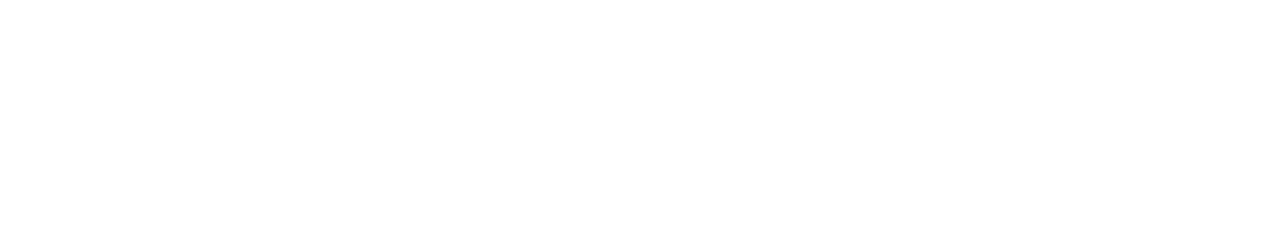
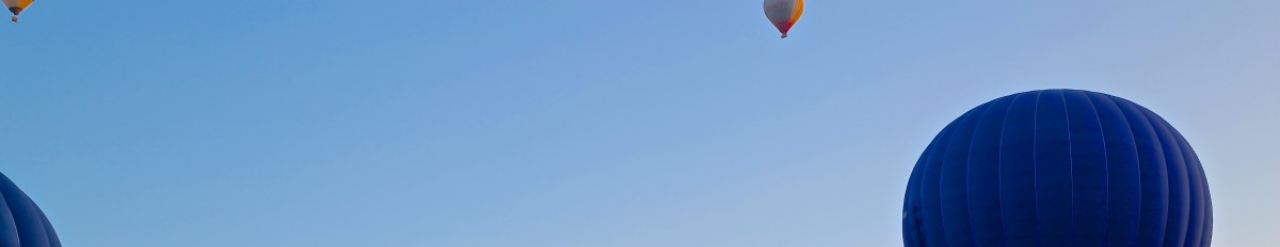
Before and after one commit to kmaaallen/IFD-milestone-project-citybreakaway, a plain HTML site: page index.html in a window 1280 px wide. Shown: the top 247 px of the page. Drawn offline with Linux system fonts and the light colour scheme.

Commit message:
added h1 and styled page title section

```diff
--- a/assets/css/style.css
+++ b/assets/css/style.css
@@ -1,3 +1,22 @@
+body{
+    margin:0px;
+}
+
 .container{
-    display: flex column;
+    display: flex;
+    justify-content:center;
 }
+
+.title-banner{
+    background-image: url("/assets/images/balloons.jpg");
+    background-repeat: no-repeat;
+    background-size: cover;
+}
+
+h1{
+    font-size:100px;
+    text-align: center;
+    color:white;
+    padding-top:200px;
+    padding-bottom:200px;
+}
--- a/index.html
+++ b/index.html
@@ -7,10 +7,13 @@
     <title>City Break Away</title>
 
     <link rel="stylesheet" href="assets/css/style.css" type="text/css" />
+
 </head>
 <body>
     <!------------------------------------------Hero Image with page title---->
-    <div class="container"></div>
+    <div class="container title-banner">
+        <h1>City Break Away</h1>
+    </div>
 
     <!------------------------------------------Search for city section ------>
     <div class="container"></div>
```
